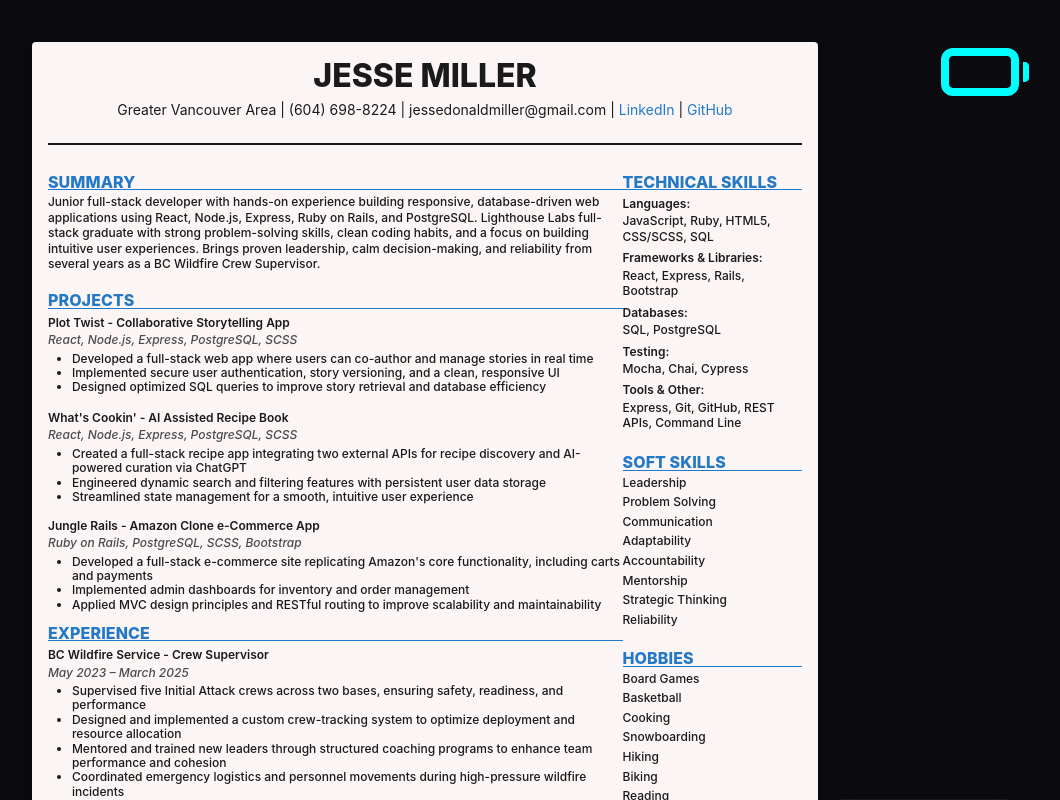
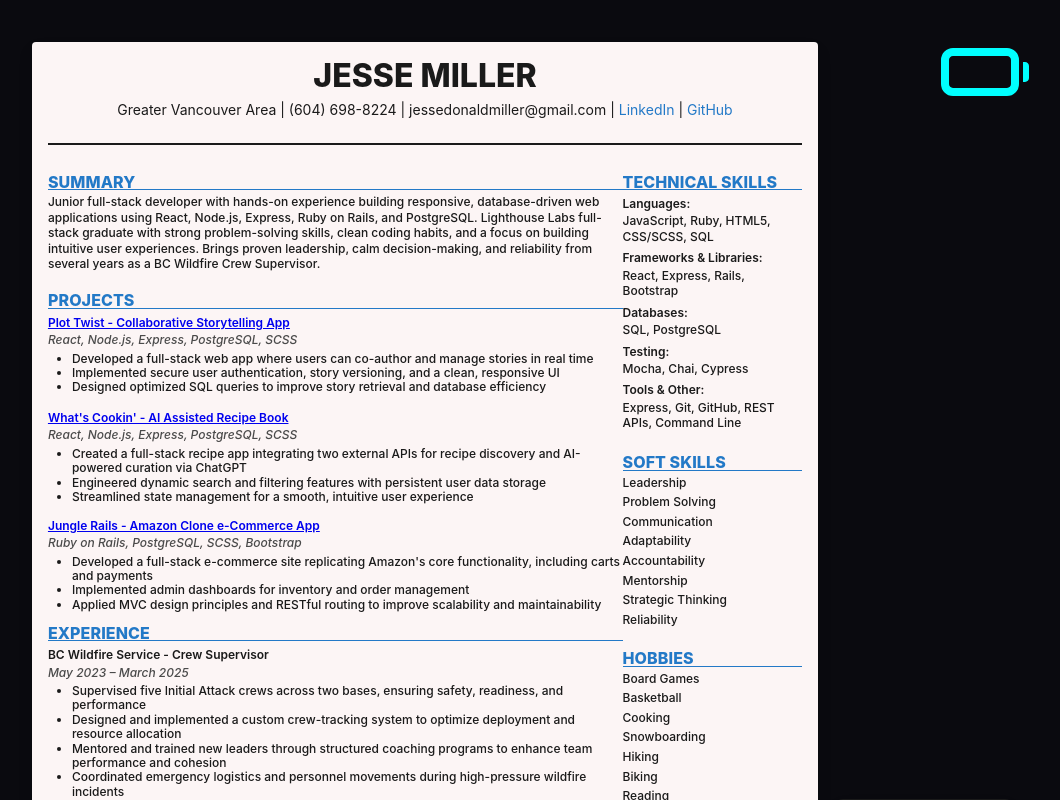
Before and after one commit to Jesse-D-Miller/webDevResume, a React (Vite) app: page / in a window 1280 px wide. Shown: the top 800 px of the page, without its empty margins (215-1275 px from the left). Built offline with nearby package versions, Linux system fonts and the light colour scheme.

Commit message:
projects wired up to useXP logic. hero messages went into the dataset for easy swapping

```diff
--- a/src/App.css
+++ b/src/App.css
@@ -330,6 +330,7 @@
   word-wrap: break-word;
   line-height: 1.4;
   margin-bottom: 1em;
+  z-index: 10;
 }
 /* =============================================== Pixel Hero ===============================================*/
 /* ============================================ Regular Version ============================================*/
--- a/src/components/resume/CyberResume.jsx
+++ b/src/components/resume/CyberResume.jsx
@@ -96,6 +96,7 @@ function CyberResume({ resumeData, theme }) {
             project={project}
             isFront={frontProjectId === project.id}
             showHeader={true}
+            theme={theme}
           />
         </div>
       ))}
--- a/src/components/resume/ProjectsSection.jsx
+++ b/src/components/resume/ProjectsSection.jsx
@@ -1,9 +1,37 @@
-function ProjectsSection({ project, isFront, showHeader }) {
+import { useXP } from "../../hooks/useXP.js";
+
+function ProjectsSection({ project, isFront, showHeader, theme }) {
+  const { grantXp, hasClicked } = useXP();
+
+  const clickedLinkStyle = {
+    color:
+      theme === "cyber" ? "var(--color-neon-secondary)" : "var(--color-ink)",
+    textDecoration: "none",
+  };
+
   return (
     <section className={`projects-section${isFront ? " front" : ""}`}>
       {showHeader && <h3>PROJECTS</h3>}
       <div className="section-content">
-        <h4>{project.title}</h4>
+        <h4>
+          <a
+            href={project.links.code}
+            target="_blank"
+            rel="noopener noreferrer"
+            onClick={() =>
+              grantXp(
+                `project-click-${project.id}`,
+                1,
+                `${project.heroMessage}`
+              )
+            }
+            style={
+              hasClicked(`project-click-${project.id}`) ? clickedLinkStyle : {}
+            }
+          >
+            {project.title}
+          </a>
+        </h4>
         <p className="tech-stack">{project.stack.join(", ")}</p>
         <ul>
           {project.highlights.map((highlight, i) => (
--- a/src/data/resume.js
+++ b/src/data/resume.js
@@ -67,7 +67,8 @@ export const resumeData = {
         "Implemented secure user authentication, story versioning, and a clean, responsive UI",
         "Designed optimized SQL queries to improve story retrieval and database efficiency"
       ],
-      skills: ["React", "Node.js", "Express", "PostgreSQL", "CSS/SCSS"]
+      skills: ["React", "Node.js", "Express", "PostgreSQL", "CSS/SCSS"],
+      heroMessage: "You opened the Plot Twist project! A classmate and I built this as a midterm project for my bootcamp. It was my first major full-stack app."
     },
     {
       id: "project-2",
@@ -80,7 +81,8 @@ export const resumeData = {
         "Engineered dynamic search and filtering features with persistent user data storage",
         "Streamlined state management for a smooth, intuitive user experience"
       ],
-      skills: ["React", "Node.js", "Express", "PostgreSQL", "REST APIs"]
+      skills: ["React", "Node.js", "Express", "PostgreSQL", "REST APIs"],
+      heroMessage: "Diving into the What's Cookin' project! This was my bootcamp final project, where I teamed up with classmates to build an AI-assisted recipe app."
     },
     {
       id: "project-3",
@@ -93,7 +95,8 @@ export const resumeData = {
         "Implemented admin dashboards for inventory and order management",
         "Applied MVC design principles and RESTful routing to improve scalability and maintainability"
       ],
-      skills: ["Rails", "PostgreSQL", "Bootstrap", "Ruby"]
+      skills: ["Rails", "PostgreSQL", "Bootstrap", "Ruby"],
+      heroMessage: "Exploring the Jungle Rails project! I made this Amazon clone as a Lighthouse Labs Bootcamp project."
     }
   ],
   experience: [
```
Also changed, not shown: src/components/resume/ResumeFront.jsx (+16 -17 lines).
